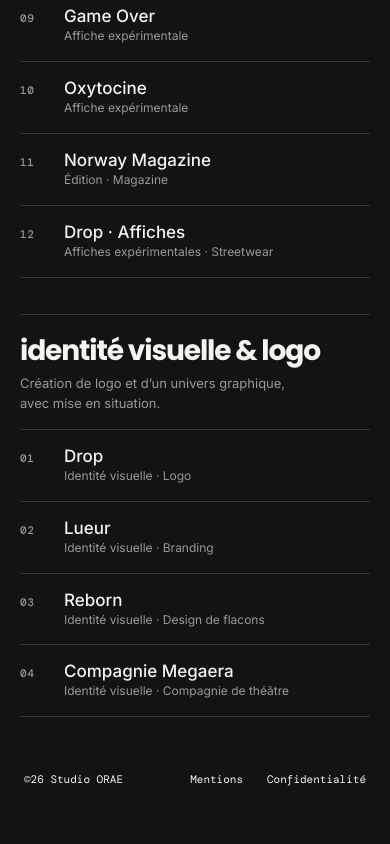
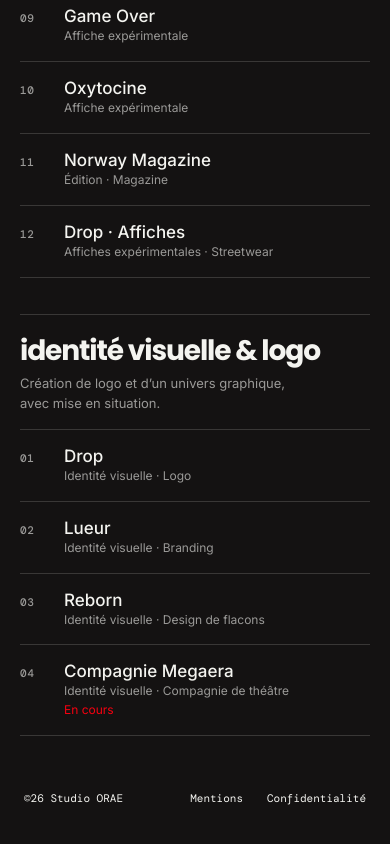
Before and after one commit to elohinft/orae-agency, a plain HTML site: page pages/projets.html in a window 390 px wide. Shown: the part 1540-2384 px from the top of the page. Drawn offline with nearby package versions, Linux system fonts and the light colour scheme.

Commit message:
Mobile : afficher la mention « En cours » sur les projets en cours
Co-Authored-By: Claude Sonnet 5.5 <noreply@anthropic.com>

```diff
--- a/pages/projets.html
+++ b/pages/projets.html
@@ -502,6 +502,7 @@ body { background: var(--bg); color: var(--ink); }
   .ix__name { grid-column: 2; }
   .ix__type { grid-column: 2; display: block; font-size: 12px; line-height: 1.4; }
   .ix__count { display: none; }
+  .ix__row--soon .ix__count { display: block; grid-column: 2; font-size: 12px; line-height: 1.4; color: var(--red); }
 }
 @media (prefers-reduced-motion: reduce) { .ix__row { transition: none; } }
 
```
